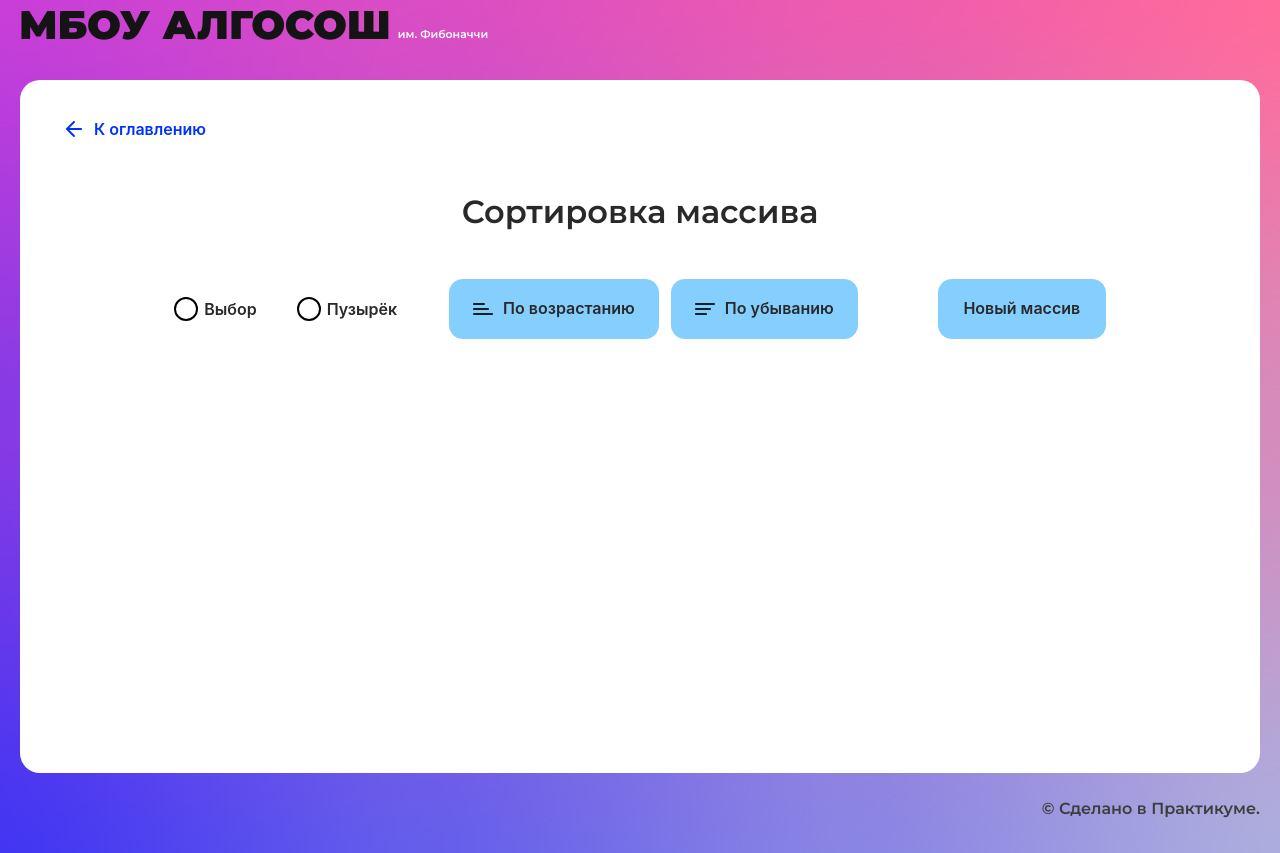
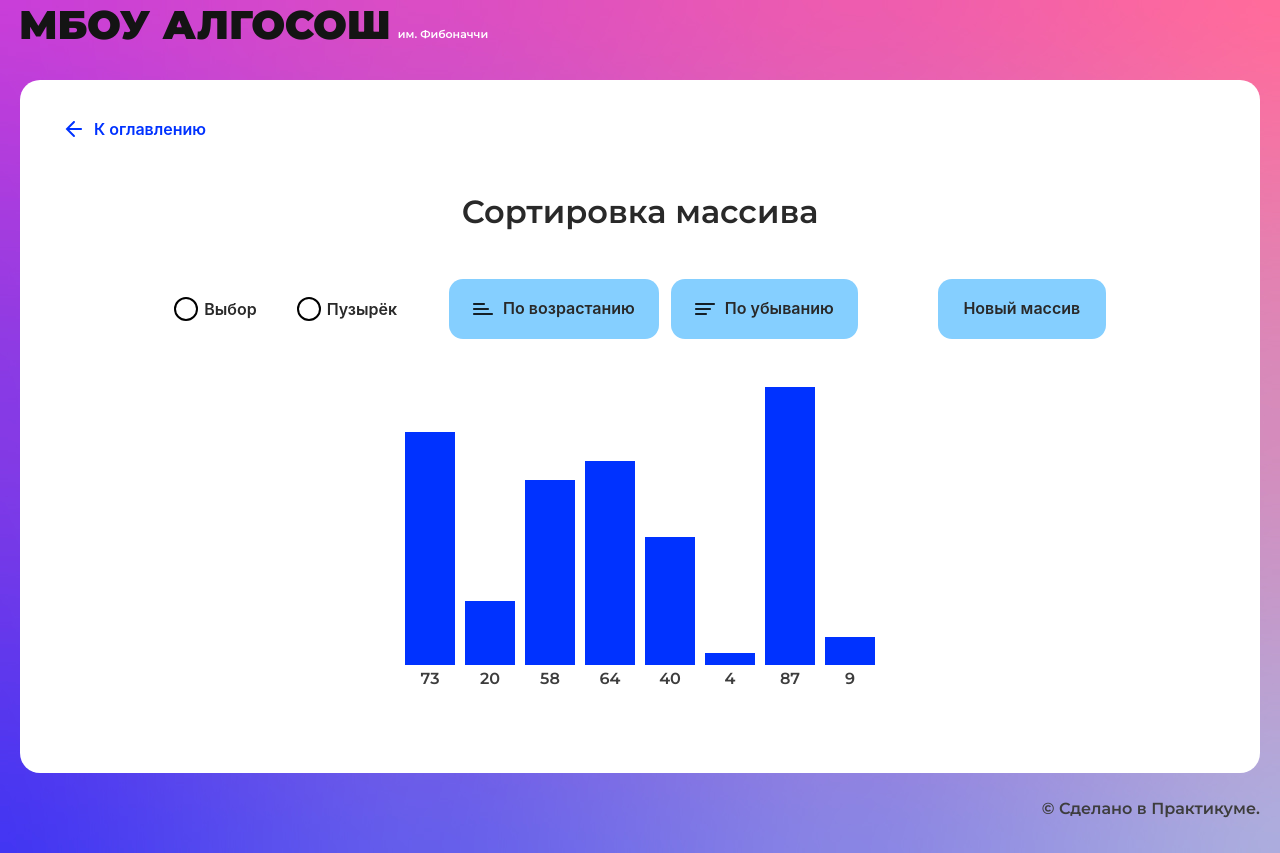
Before and after one commit to MaxTch3/algososh, a React (Create React App) app: page /sorting in a window 1280 px wide. Built offline with nearby package versions, Linux system fonts and the light colour scheme.

Commit message:
feat: отобразить массив колонками при монтировании страницы

```diff
--- a/src/components/sorting-page/sorting-page.module.css
+++ b/src/components/sorting-page/sorting-page.module.css
@@ -3,22 +3,34 @@
    flex-direction: column;
    align-items: center;
 }
+
 .control_box {
    display: flex;
    align-items: center;
    gap: 52px;
 }
+
 .radio_box {
    display: flex;
    gap: 40px;
 }
-.buttons_sorting{
+
+.buttons_sorting {
    display: flex;
    gap: 12px;
 }
+
 .button_reset {
    margin-left: 80px;
 }
+
 .buttons {
    display: flex;
 }
+
+.array_box {
+   padding-top: 48px;
+   display: flex;
+   gap: 10px;
+   align-items: flex-end;
+}
--- a/src/components/sorting-page/sorting-page.tsx
+++ b/src/components/sorting-page/sorting-page.tsx
@@ -1,14 +1,30 @@
-import React from 'react';
+import React, { useEffect, useState } from 'react';
 import { SolutionLayout } from '../ui/solution-layout/solution-layout';
 import { RadioInput } from '../ui/radio-input/radio-input';
 import styles from './sorting-page.module.css'
 import { Button } from '../ui/button/button';
 import { Direction } from '../../types/direction';
 import { randomArr } from './utils';
+import { ElementStates } from '../../types/element-states';
+import { Column } from '../ui/column/column';
+
+
+interface IColumn {
+   number: number;
+   state: ElementStates
+}
 
 export const SortingPage: React.FC = () => {
-console.log(randomArr(3, 5))
+   const minLength: number = 3;
+   const maxLength = 17;
+   const [arrayNumbers, setArrayNumbers] = useState<IColumn[]>([])
 
+   useEffect(() => {
+      setArrayNumbers(randomArr(minLength, maxLength).map((number) => { return {number, state: ElementStates.Default } }))
+   }, []);
+
+
+   console.log(arrayNumbers)
    return (
       <SolutionLayout title='Сортировка массива'>
          <div className={styles.container}>
@@ -42,6 +58,14 @@ console.log(randomArr(3, 5))
                   />
                </div>
             </div>
+            <div className={styles.array_box}>
+               {
+                  arrayNumbers.map(({ number, state }, index) => (
+                     <Column key={index} index={number} state={state} />
+                  ))
+               }
+
+            </div>
          </div>
       </SolutionLayout>
    );
```
